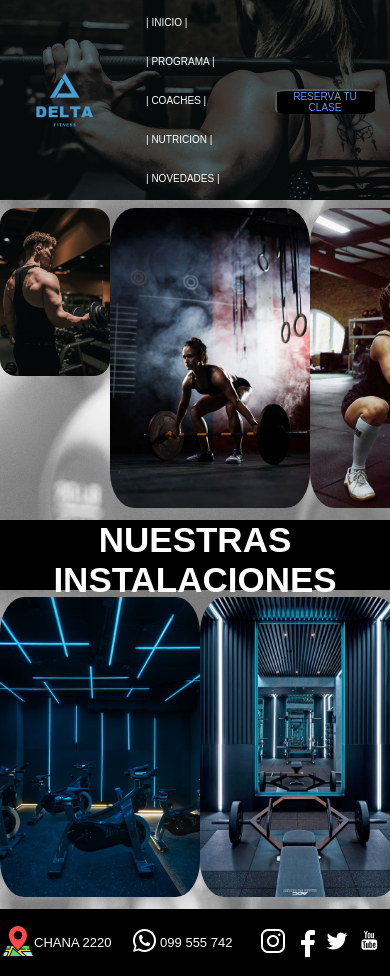
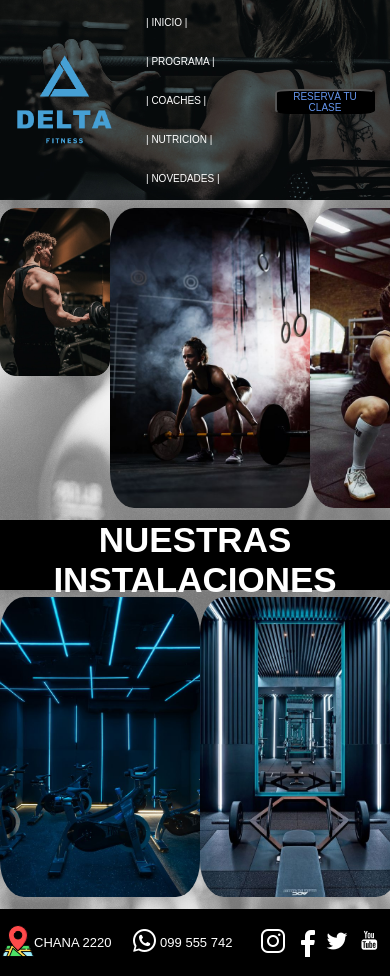
Before and after one commit to gasbohm/delta, a plain HTML site: page index.html in a window 390 px wide. Shown: the top 976 px of the page. Drawn offline with Linux system fonts and the light colour scheme.

Commit message:
cambio de tamaño de logo en tablet y mobile

```diff
--- a/css/estilo.css
+++ b/css/estilo.css
@@ -504,7 +504,7 @@ footer a{
     }
 
     .logo {
-        width: 100px;
+        width: 110px;
     }
 
     #ingresar {
@@ -577,7 +577,7 @@ footer a{
     }
 
     .logo {
-        width: 60px;
+        width: 100px;
     }
 
     #ingresar {
```
